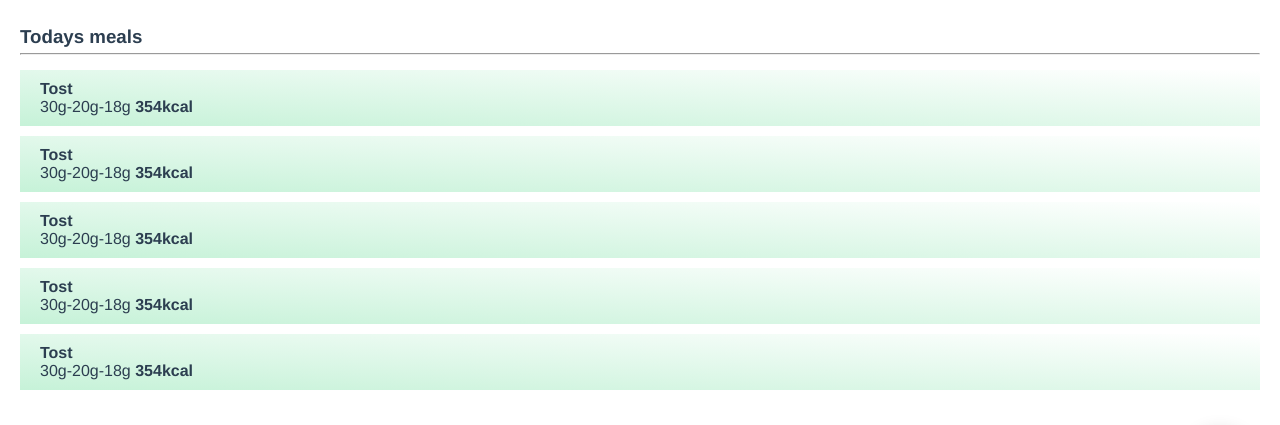
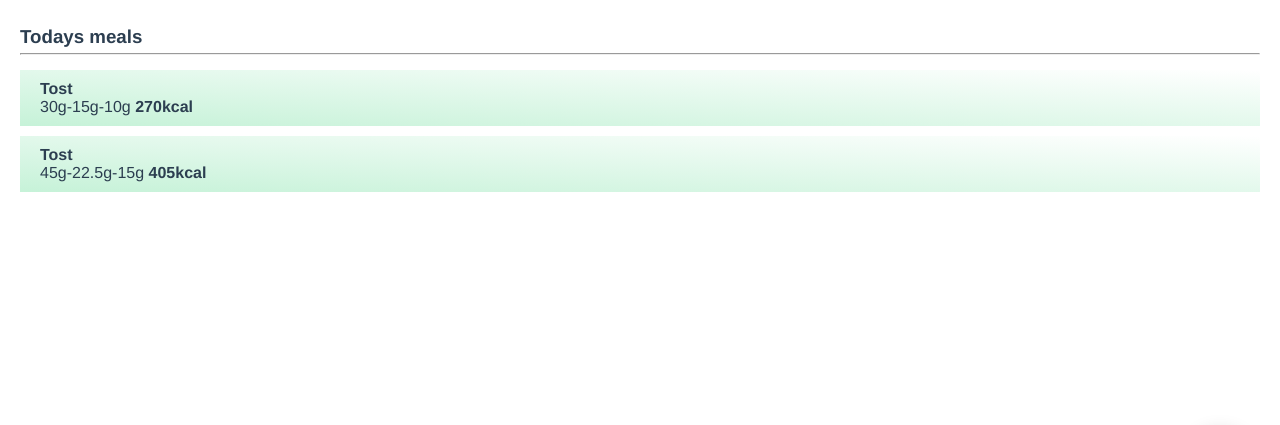
Before and after one commit to mnassabain/my-calories, a Vue app: page / in a window 1280 px wide. Shown: the part 283-708 px from the top of the page. Built offline with nearby package versions, Linux system fonts and the light colour scheme.

Commit message:
made todays meals dynamic

```diff
--- a/src/App.vue
+++ b/src/App.vue
@@ -46,7 +46,13 @@
       <div class="meals">
         <h3>Todays meals</h3>
         <hr>
-        <div class="meal">
+
+        <div class="meal" v-for="meal in todaysMeals">
+          <h4>{{meal.name}}</h4>
+          <span>{{meal.carbs * meal.portionSize}}g-{{meal.protein * meal.portionSize}}g-{{meal.fats * meal.portionSize}}g <strong>{{meal.calories * meal.portionSize}}kcal</strong></span>
+        </div>
+
+        <!-- <div class="meal">
           <h4>Tost</h4>
           <span>30g-20g-18g <strong>354kcal</strong></span>
         </div>
@@ -61,11 +67,8 @@
         <div class="meal">
           <h4>Tost</h4>
           <span>30g-20g-18g <strong>354kcal</strong></span>
-        </div>
-        <div class="meal">
-          <h4>Tost</h4>
-          <span>30g-20g-18g <strong>354kcal</strong></span>
-        </div>
+        </div> -->
+
       </div>
 
       <button id="add-meal" v-on:click="update()"><font-awesome-icon icon="plus"/></button>
@@ -116,6 +119,26 @@ export default {
 
       currentFats: 30,
       goalFats: 55,
+
+      /* meals */
+      todaysMeals: [
+        {
+          "name": "Tost",
+          "carbs": 30,
+          "protein": 15,
+          "fats": 10,
+          "calories": 270,
+          "portionSize" : 1,
+        },
+        {
+          "name": "Tost",
+          "carbs": 30,
+          "protein": 15,
+          "fats": 10,
+          "calories": 270,
+          "portionSize" : 1.5,
+        }
+      ],
     }
   },
   methods: {
```
